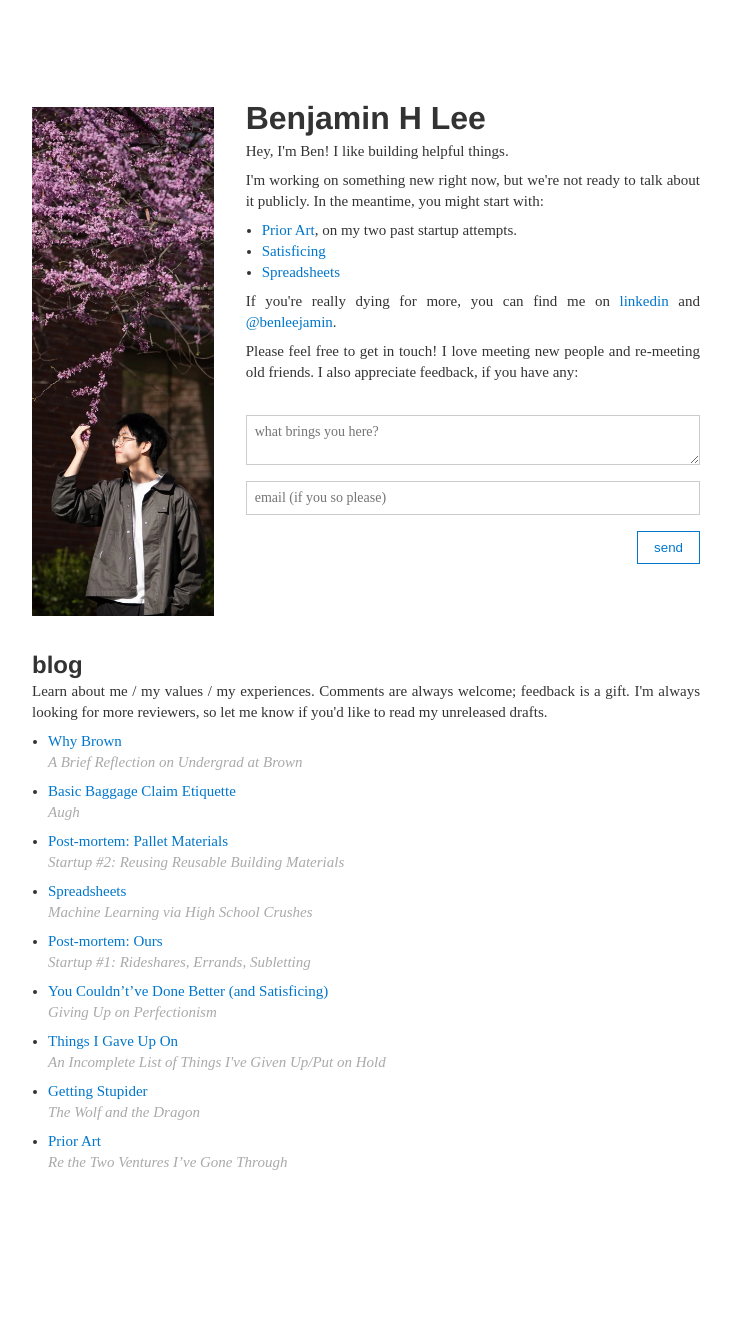
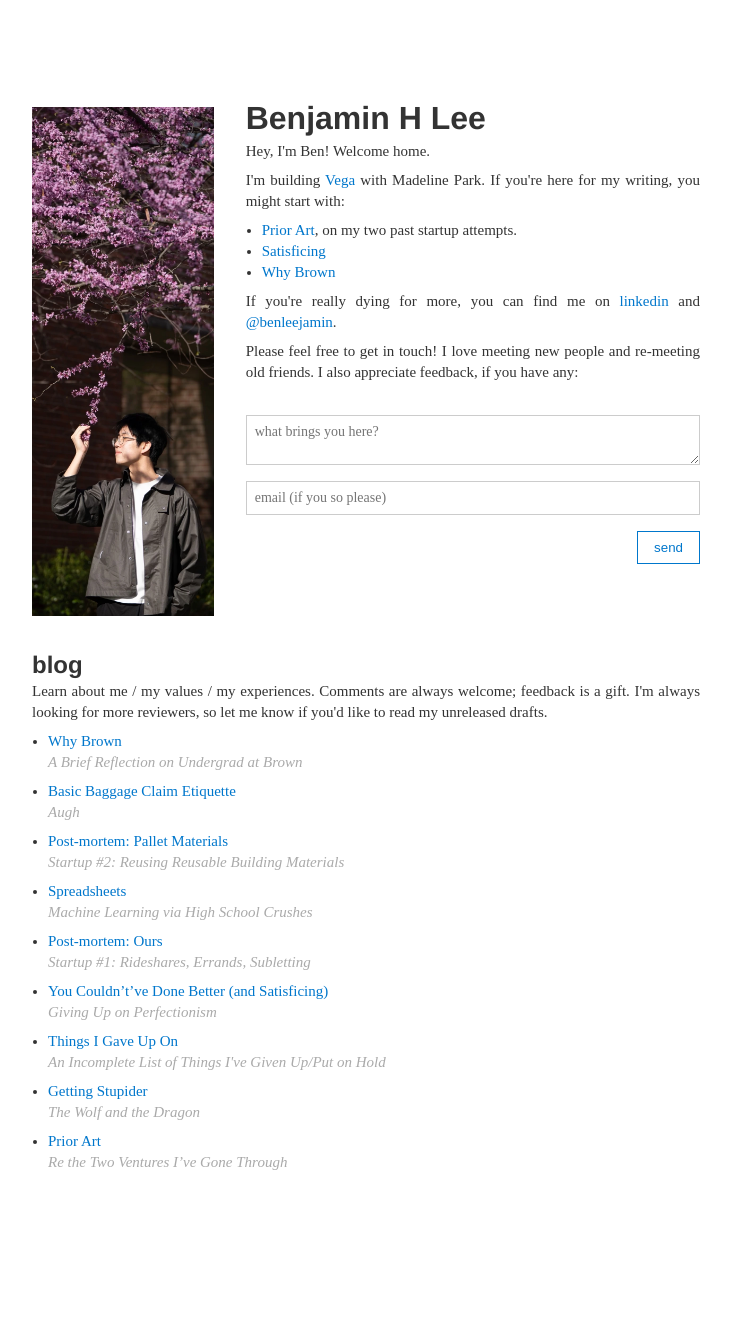
Before and after one commit to BenjaminHLee/BenjaminHLee.github.io, a Jekyll site: the page built from index.html, in a window 1280 px wide. Shown: the whole page, without its empty margins (274-1005 px from the left). Built offline with Jekyll 4.4.1, drawn with Linux system fonts in a browser that asks for light colours.

Commit message:
Update index

```diff
--- a/index.html
+++ b/index.html
@@ -33,11 +33,11 @@ title: benleejamin
         <img src="topimage.webp" alt="ben under a tree" class="top-image">
         <h1>Benjamin H Lee</h1>
         <p>
-          Hey, I'm Ben! I like building helpful things.
+          Hey, I'm Ben! Welcome home.
         </p>
         <p>
-          I'm working on something new right now, but we're not ready to talk
-          about it publicly. In the meantime, you might start with:
+          I'm building <a href="www.joinvega.com">Vega</a> with Madeline Park.
+          If you're here for my writing, you might start with:
           <ul>
             <li>
               <a href="{% post_url 2024-02-13-prior-art %}">Prior Art</a>,
@@ -47,7 +47,7 @@ title: benleejamin
               <a href="{% post_url 2024-05-04-satisficing %}">Satisficing</a>
             </li>
             <li>
-              <a href="{% post_url 2024-06-19-spreadsheets %}">Spreadsheets</a>
+              <a href="{% post_url 2025-08-23-brown %}">Why Brown</a>
             </li>
           </ul>
         </p>
```
